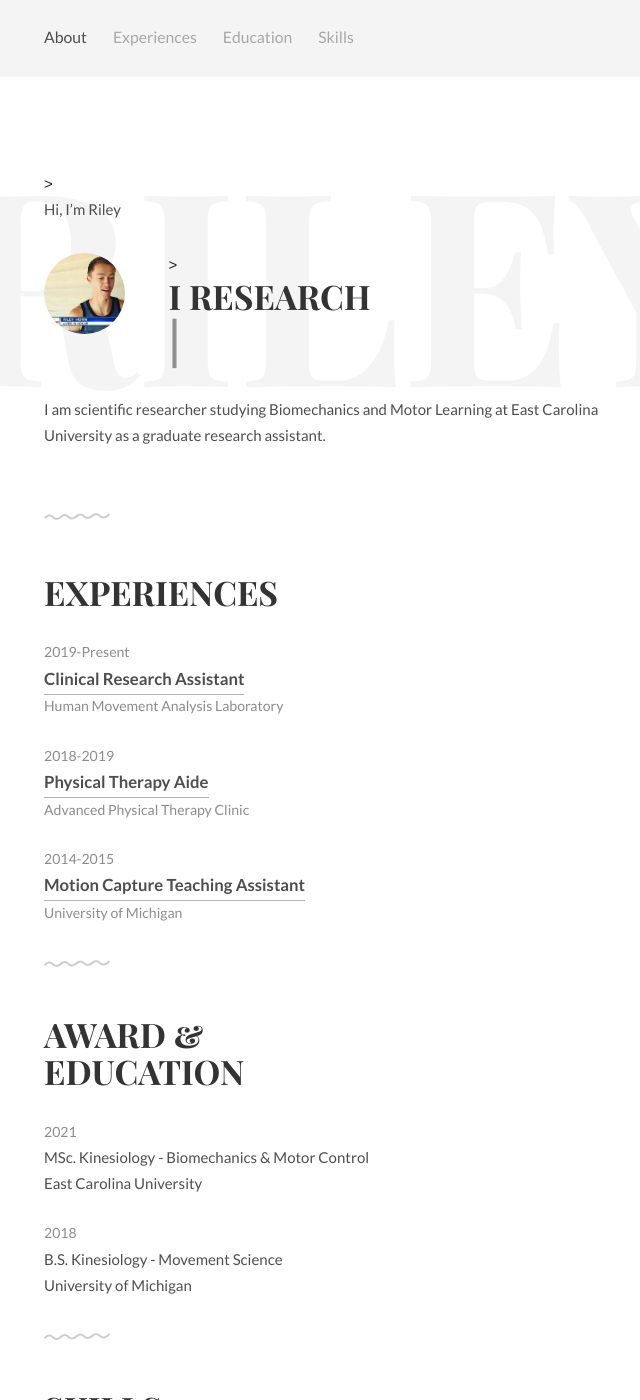
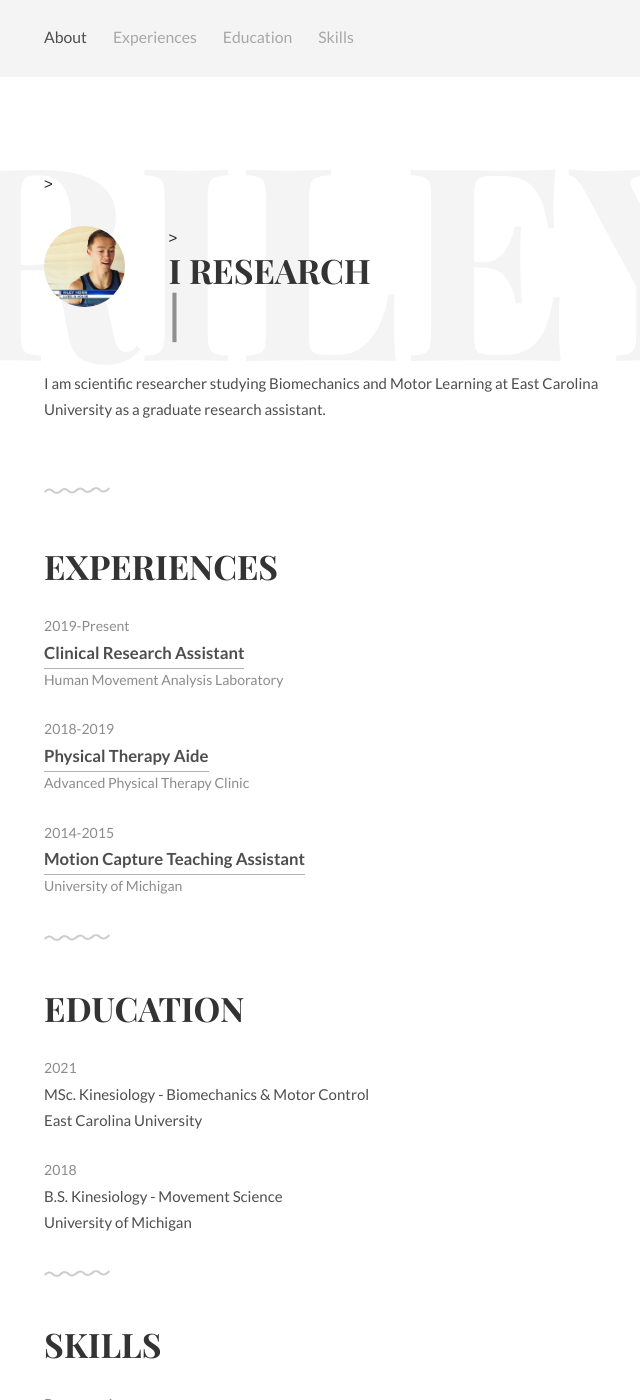
Before and after one commit to RileyHorn/rjhorn.github.io, a Jekyll site: the page index.html, which Jekyll copies as it is, in a window 1280 px wide and 1400 px high. Shown: the whole window, without its empty margins (285-925 px from the left). Built offline with Jekyll 4.4.1, drawn with Linux system fonts in a browser that asks for light colours.

Commit message:
Image and custom.scss updates

```diff
--- a/index.html
+++ b/index.html
@@ -53,7 +53,7 @@
 	<div class="intro section" id="about">
 		<div class="container">
 			<!-- Greeting Line-->>
-			<p>Hi, I’m Riley</p>
+			<p></p>
 			<div class="units-row units-split wrap">
 				<div class="unit-20">
 					<img src="img/lives_in_house.jpg" alt="Avatar">
@@ -94,7 +94,7 @@
 	<!-- Education -->
 	<div class="award section second" id="achievements">
 		<div class="container">
-			<h1>Award &amp;<br>Education</h1>
+			<h1>Education</h1>
 			<ul class="award-list list-flat">
 				<li>2021</li>
 				<li>MSc. Kinesiology - Biomechanics & Motor Control</li>
--- a/scss/custom.scss
+++ b/scss/custom.scss
@@ -120,7 +120,7 @@
 }
 
 .quote {
-	background: url(../img/bg.jpg);
+	background: url(../img/cabin_lake.jpg);
 	padding: 20px 0px;
 	margin-top: 120px;
 
```
Also changed, not shown: 4 other files.
